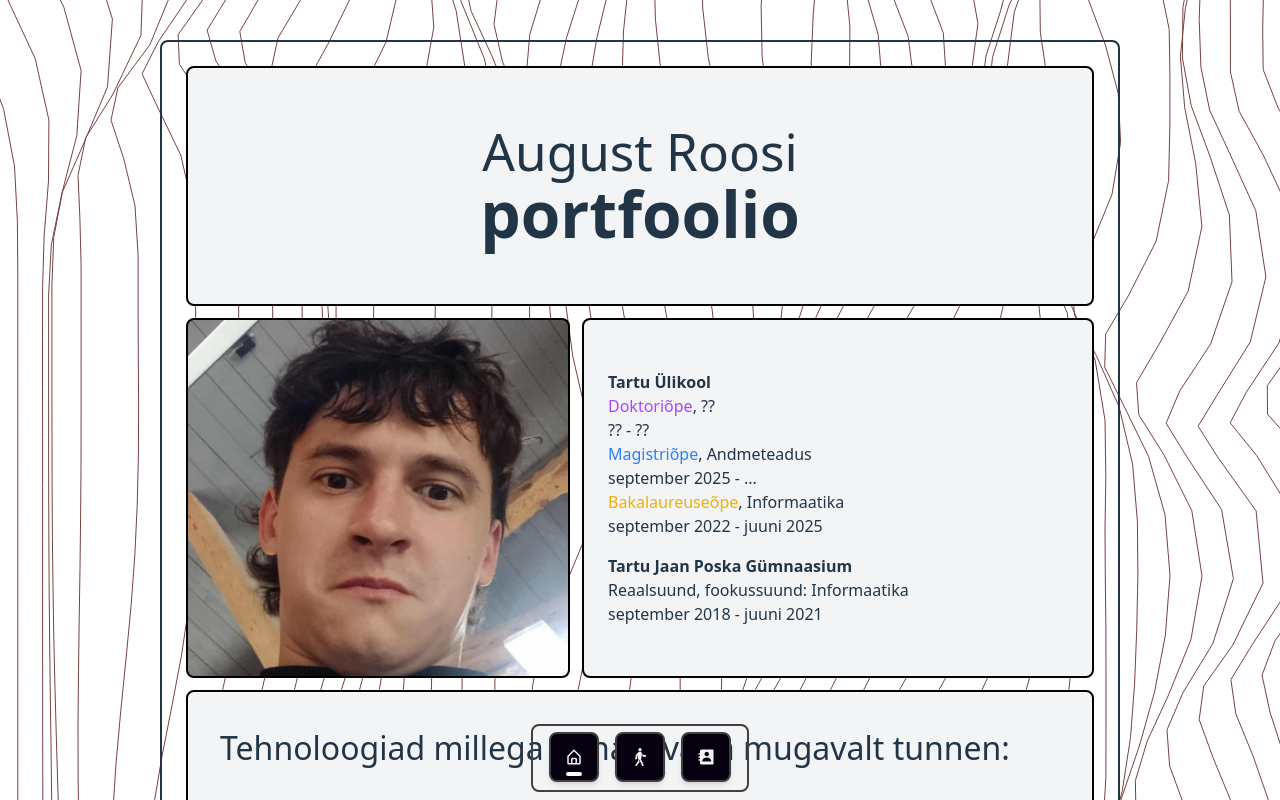
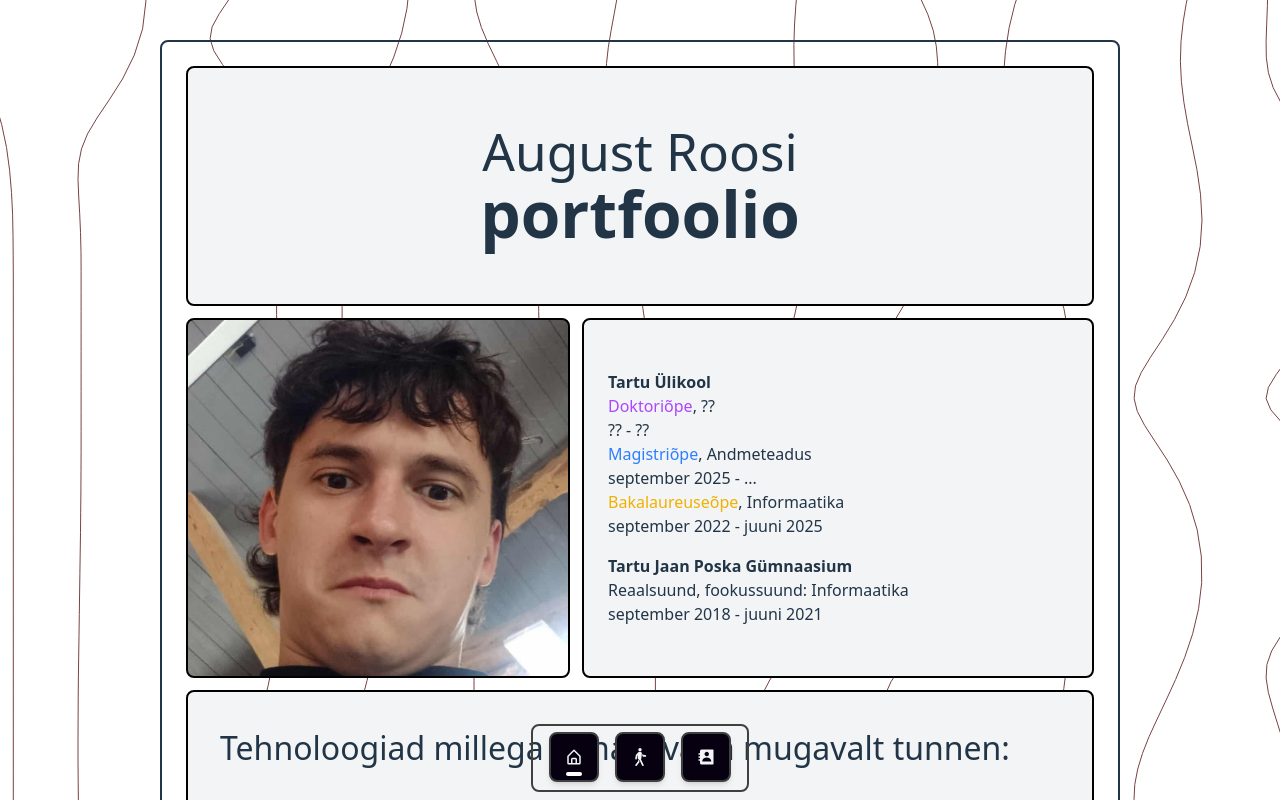
Before and after one commit to August-Roosi/Portfoolio, a React (Vite) app: page / in a window 1280 px wide. Shown: the top 800 px of the page. Built offline with nearby package versions, Linux system fonts and the light colour scheme.

Commit message:
Reduced pattern density of the background.

```diff
--- a/src/App.tsx
+++ b/src/App.tsx
@@ -104,8 +104,8 @@ function App() {
         friction={0.9}
         tension={0.03}
         maxCursorMove={120}
-        xGap={32}
-        yGap={50}
+        xGap={132}
+        yGap={20}
         className='z-50'
         />
     </>
```
